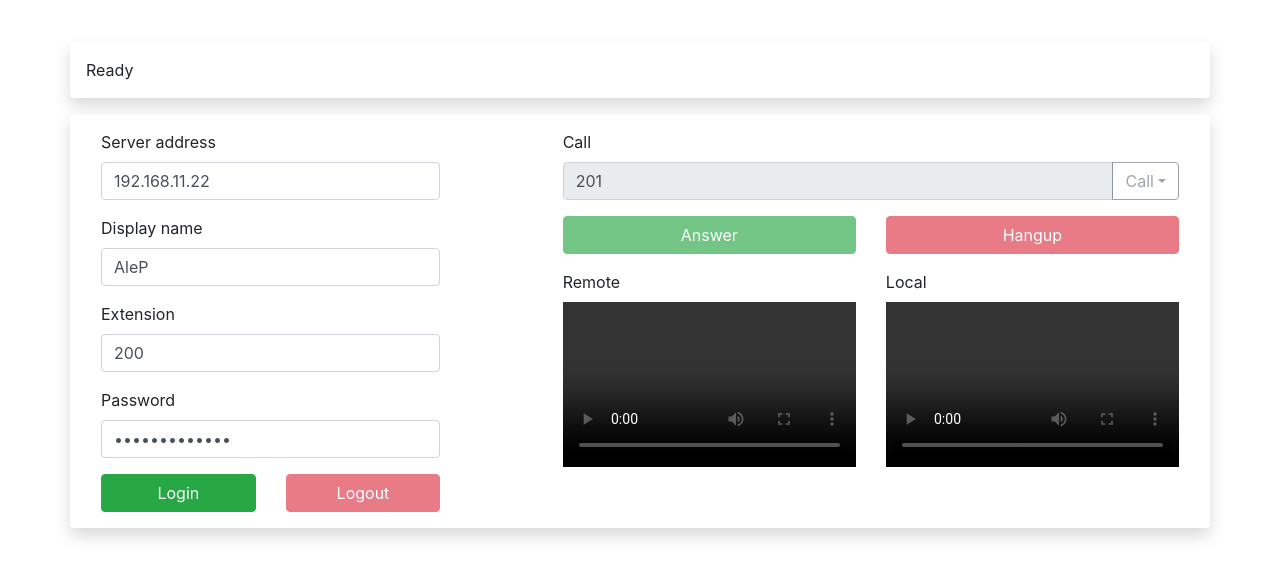
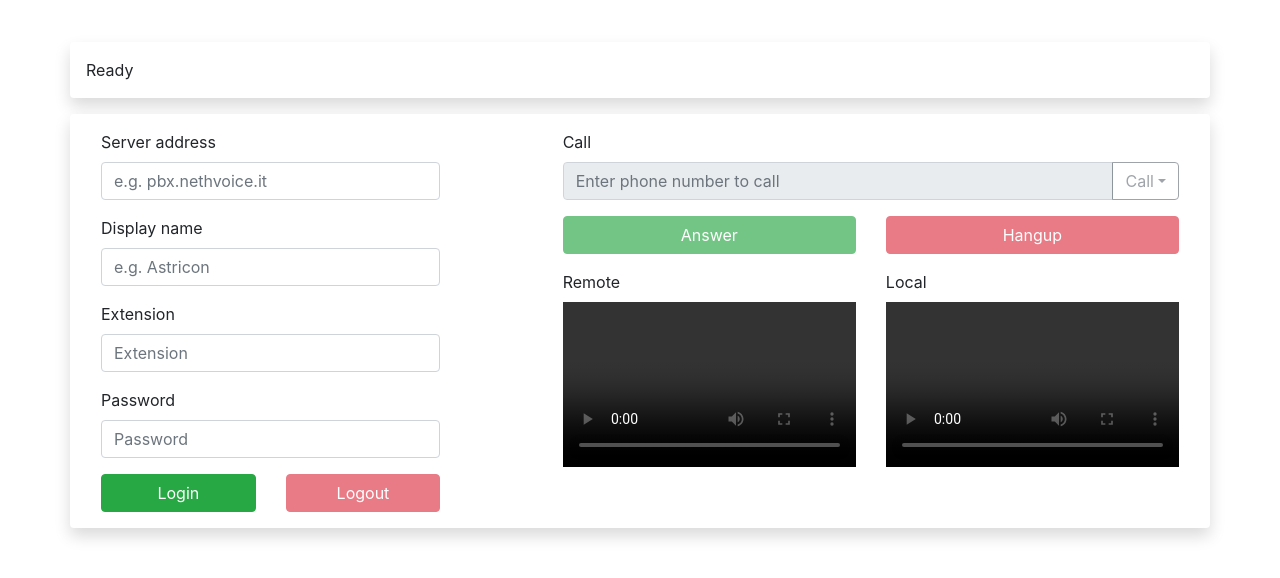
Before and after one commit to alepolidori/janus-webrtc-phone, a website: page index.html in a window 1280 px wide. Shown: the part 78-656 px from the top of the page. Drawn offline with nearby package versions, Linux system fonts and the light colour scheme; files whose address does not match are found by name.

Commit message:
remove default values

```diff
--- a/index.html
+++ b/index.html
@@ -22,19 +22,19 @@
           <div class="form-group">
             <label for="server-address">Server address</label>
             <input type="text" class="form-control" id="server-address" aria-describedby="serverAddressHelp"
-              placeholder="e.g. pbx.nethvoice.it" value="192.168.11.22">
+              placeholder="e.g. pbx.nethvoice.it" value="">
           </div>
           <div class="form-group">
             <label for="name">Display name</label>
-            <input type="text" class="form-control" id="name" placeholder="e.g. Astricon" value="AleP">
+            <input type="text" class="form-control" id="name" placeholder="e.g. Astricon" value="">
           </div>
           <div class="form-group">
             <label for="exten">Extension</label>
-            <input type="text" class="form-control" id="exten" placeholder="Extension" value="200">
+            <input type="text" class="form-control" id="exten" placeholder="Extension" value="">
           </div>
           <div class="form-group">
             <label for="password">Password</label>
-            <input type="password" class="form-control" id="password" placeholder="Password" value="Nethesis,1234">
+            <input type="password" class="form-control" id="password" placeholder="Password" value="">
           </div>
           <div class="row">
             <div class="col-md-6">
@@ -52,7 +52,7 @@
           <div class="form-group">
             <label>Call</label>
             <div class="input-group">
-              <input value="201" type="text" id="call-to" class="form-control" aria-label="Text input with dropdown button"
+              <input value="" type="text" id="call-to" class="form-control" aria-label="Text input with dropdown button"
                 placeholder="Enter phone number to call" disabled>
               <div class="input-group-append">
                 <button id="call-btn" class="btn btn-outline-secondary dropdown-toggle" type="button" data-toggle="dropdown"
@@ -90,7 +90,6 @@
             </div>
           </div>
         </form>
-
       </div>
     </div>
   </div>
```
